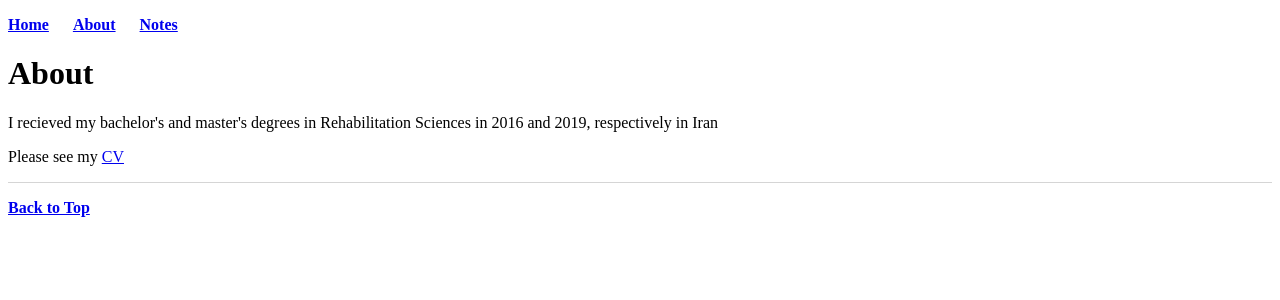
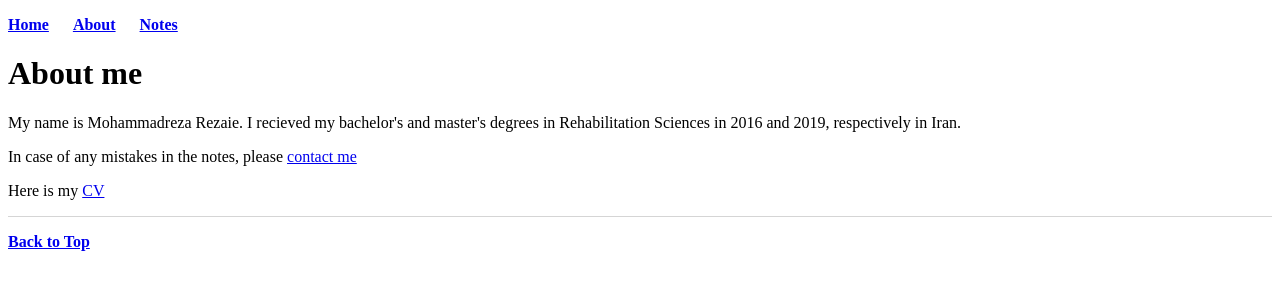
Before and after one commit to mrrezaie/mrrezaie.github.io, a Jekyll site: the page built from about/index.html, in a window 1280 px wide. Shown: the top 300 px of the page. Built offline with Jekyll 4.4.1, drawn with Linux system fonts in a browser that asks for light colours.

Commit message:
Update index.html

```diff
--- a/about/index.html
+++ b/about/index.html
@@ -4,7 +4,8 @@ title: About me
 ---
 
 <div>
-	<h1>About</h1>
-	<p> I recieved my bachelor's and master's degrees in Rehabilitation Sciences in 2016 and 2019, respectively in Iran</p>
-	<p>Please see my <a href="cv.html" target="_blank" rel="noopener noreferrer">CV</a> </p>
+	<h1>About me</h1>
+	<p> My name is Mohammadreza Rezaie. I recieved my bachelor's and master's degrees in Rehabilitation Sciences in 2016 and 2019, respectively in Iran.</p>
+	<p> In case of any mistakes in the notes, please <a href="mailto:mrrezaie@outlook.com" target="_blank" rel="noopener noreferrer">contact me</a> </p>
+	<p>Here is my <a href="cv.html" target="_blank" rel="noopener noreferrer">CV</a> </p>
 </div>
```
